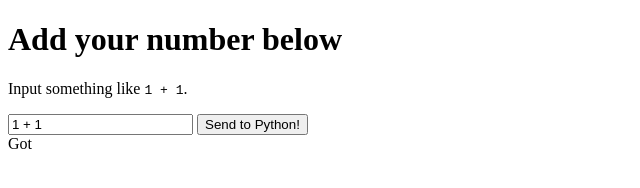
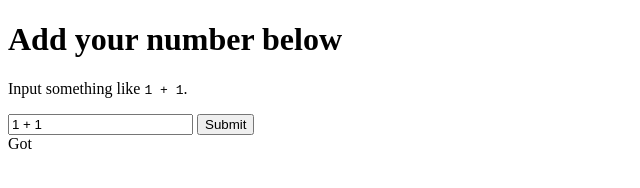
Before and after one commit to Mansij7/simple-electron-app, an Electron app: page index.html in a window 800 px wide. Shown: the whole page, without its empty margins (0-640 px from the left). Drawn offline with Linux system fonts and the light colour scheme; no server answers.

Commit message:
Update index.html

```diff
--- a/index.html
+++ b/index.html
@@ -9,7 +9,7 @@
     <h1>Add your number below</h1>
     <p>Input something like <code>1 + 1</code>.</p>
     <input id="input" value="1 + 1"></input>
-    <input id="btn" type="button" value="Send to Python!"></input>
+    <input id="btn" type="button" value="Submit"></input>
     </br>
     Got  <span id="result"></span>
 
```
